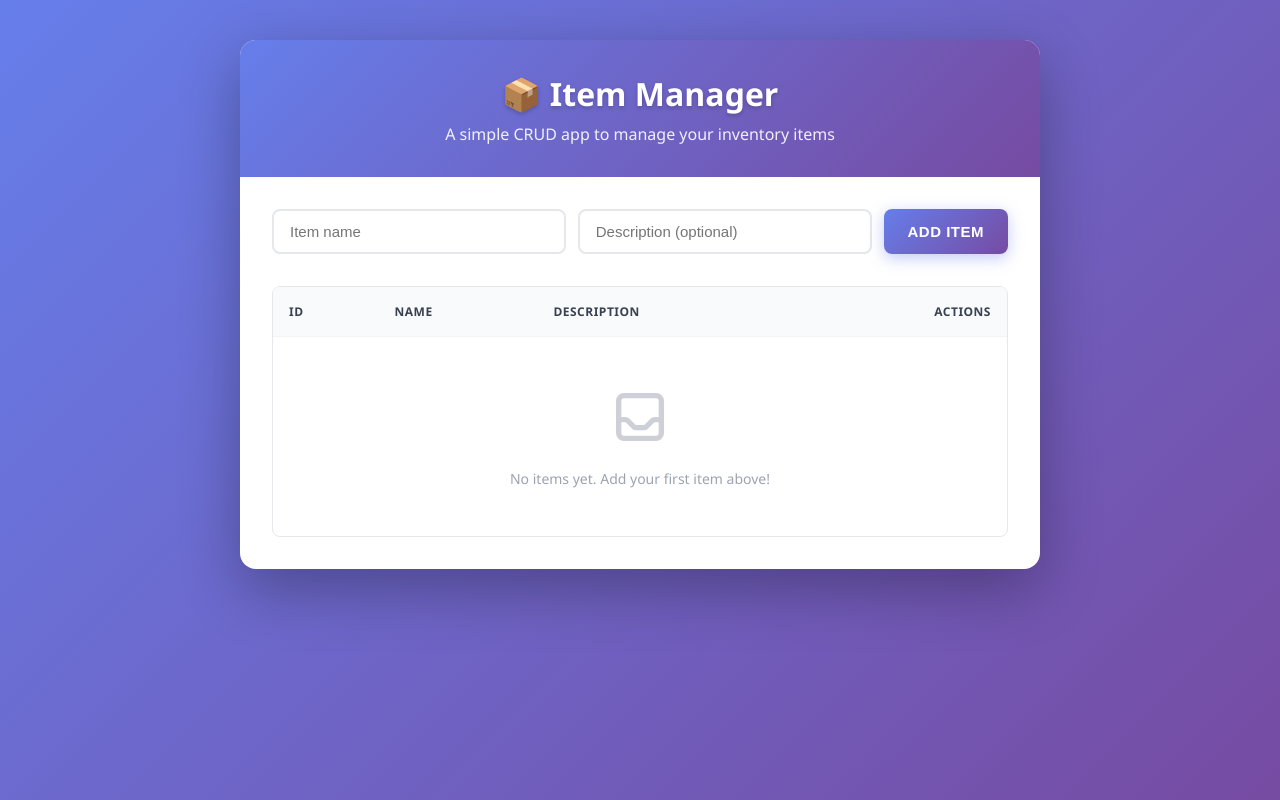
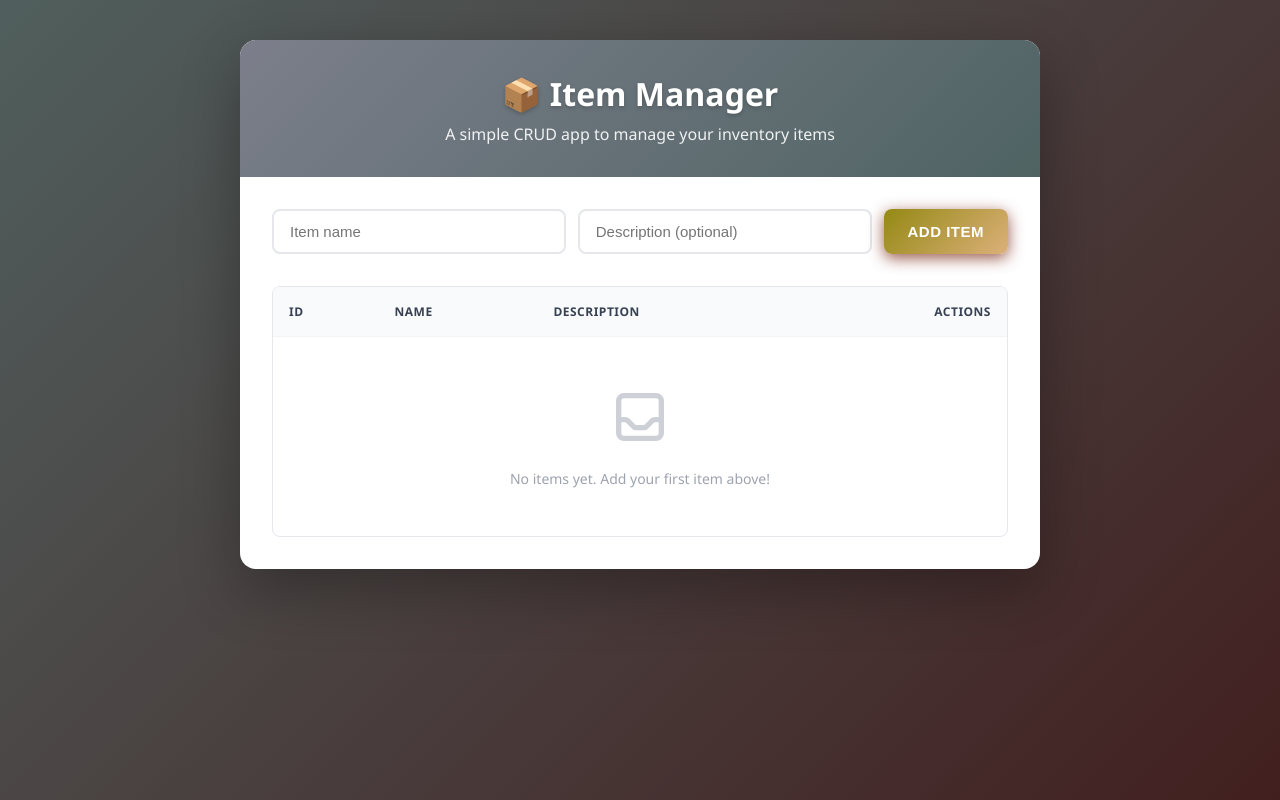
Before and after one commit to jimxxs/PaaS, a Flask app: page / in a window 1280 px wide. Run offline with Flask 3, Linux system fonts and the light colour scheme; data that the repository does not hold is empty.

Commit message:
Update index.html styles for improved aesthetics and user experience

```diff
--- a/templates/index.html
+++ b/templates/index.html
@@ -8,7 +8,7 @@
     * { box-sizing: border-box; margin: 0; padding: 0; }
     body {
       font-family: 'Segoe UI', Tahoma, Geneva, Verdana, sans-serif;
-      background: linear-gradient(135deg, #667eea 0%, #764ba2 100%);
+      background: linear-gradient(135deg, #203331c8 0%, #421f1f 100%);
       min-height: 100vh;
       padding: 40px 20px;
     }
@@ -21,7 +21,7 @@
       overflow: hidden;
     }
     .header {
-      background: linear-gradient(135deg, #667eea 0%, #764ba2 100%);
+      background: linear-gradient(135deg, #7c7f8b 0%, #4f6363 100%);
       color: white;
       padding: 32px;
       text-align: center;
@@ -55,7 +55,7 @@
     }
     input:focus {
       outline: none;
-      border-color: #667eea;
+      border-color: #e8443f;
       box-shadow: 0 0 0 3px rgba(102, 126, 234, 0.1);
     }
     button {
@@ -70,13 +70,13 @@
       letter-spacing: 0.5px;
     }
     .btn-add  {
-      background: linear-gradient(135deg, #667eea 0%, #764ba2 100%);
+      background: linear-gradient(135deg, #948914 0%, #dcb07a 100%);
       color: #fff;
-      box-shadow: 0 4px 15px rgba(102, 126, 234, 0.4);
+      box-shadow: 0 4px 15px rgba(120, 35, 14, 0.751);
     }
     .btn-add:hover {
       transform: translateY(-2px);
-      box-shadow: 0 6px 20px rgba(102, 126, 234, 0.6);
+      box-shadow: 0 6px 20px rgba(204, 210, 236, 0.715);
     }
     .btn-del  {
       background: #ef4444;
@@ -133,7 +133,7 @@
     }
     td input:focus {
       outline: none;
-      border-color: #667eea;
+      border-color: #66eaa6;
     }
     .actions {
       display: flex;
```
